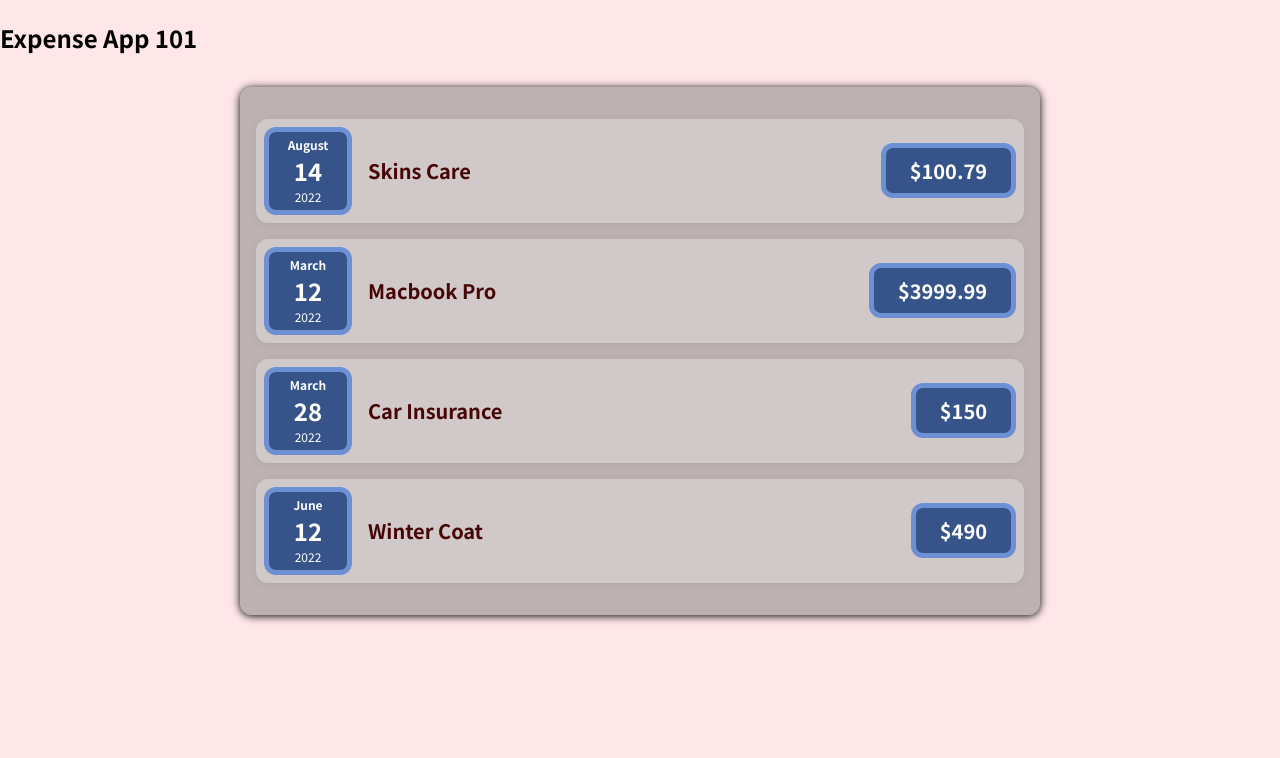
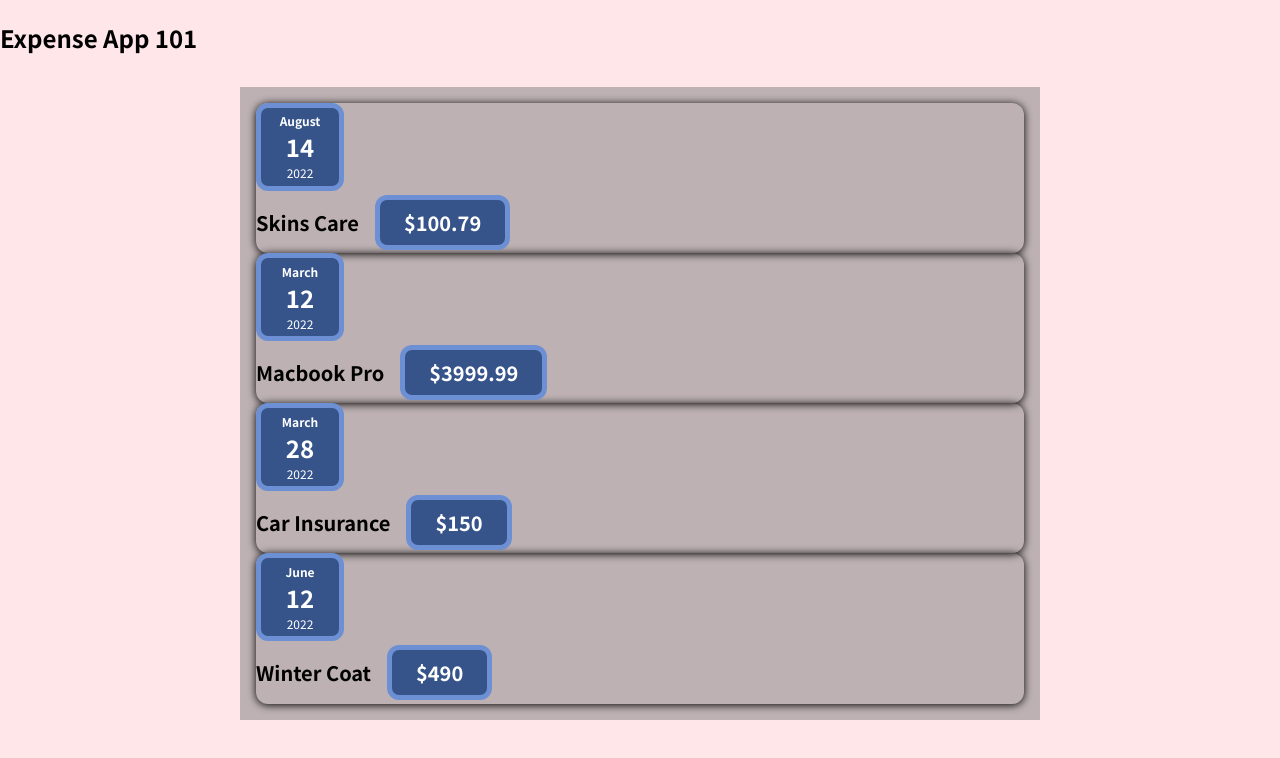
Before and after one commit to thaian161/react-playground, a JavaScript app: page / in a window 1280 px wide. Shown: the top 758 px of the page. Built offline with nearby package versions, Linux system fonts and the light colour scheme.

Commit message:
create wrapper component Card - use props.children

```diff
--- /dev/null
+++ b/src/components/Card.css
@@ -0,0 +1,4 @@
+.card{
+  border-radius:12px;
+  box-shadow: 0 1px 8px black;
+}
--- /dev/null
+++ b/src/components/Card.js
@@ -0,0 +1,10 @@
+import "./Card.css";
+
+//this Card components act like a wrapper component
+function Card(props) {
+  return (
+    <div className="card">{props.children}</div>
+  )
+}
+
+export default Card;
--- a/src/components/ExpenseItem.css
+++ b/src/components/ExpenseItem.css
@@ -2,10 +2,10 @@
   display: flex;
   justify-content: space-between;
   align-items: center;
-  box-shadow: 0 2px 8px rgba(0, 0, 0, 0.06);
+
   padding: 0.5rem;
   margin: 1rem 0;
-  border-radius: 12px;
+
   background-color: #ffffff4a;
 }
 
--- a/src/components/ExpenseItem.jsx
+++ b/src/components/ExpenseItem.js
@@ -1,17 +1,18 @@
 import './ExpenseItem.css';
 import ExpenseDate from './ExpenseDate';
+import Card from './Card';
 
 function ExpenseItem(props) {
 
   return (
-    <div className="expense-item">
+    <Card className="expense-item">
       <ExpenseDate date={props.date} />
 
       <div className="expense-item__description">
         <h2> {props.title}</h2>
         <div className="expense-item__price"> ${props.amount} </div>
       </div>
-    </div>
+    </Card>
   );
 }
 
--- a/src/components/Expenses.css
+++ b/src/components/Expenses.css
@@ -4,6 +4,5 @@
   margin:2rem auto;
   width: 50rem;
   max-width:95%;
-  border-radius:12px;
-  box-shadow: 0 1px 8px black;
+
 }
```
Also changed, not shown: src/components/ExpenseDate.js (renamed from src/components/ExpenseDate.jsx), src/components/Expenses.js (renamed from src/components/Expenses.jsx), 1 other file (tests, documents, lock files or other folders).
